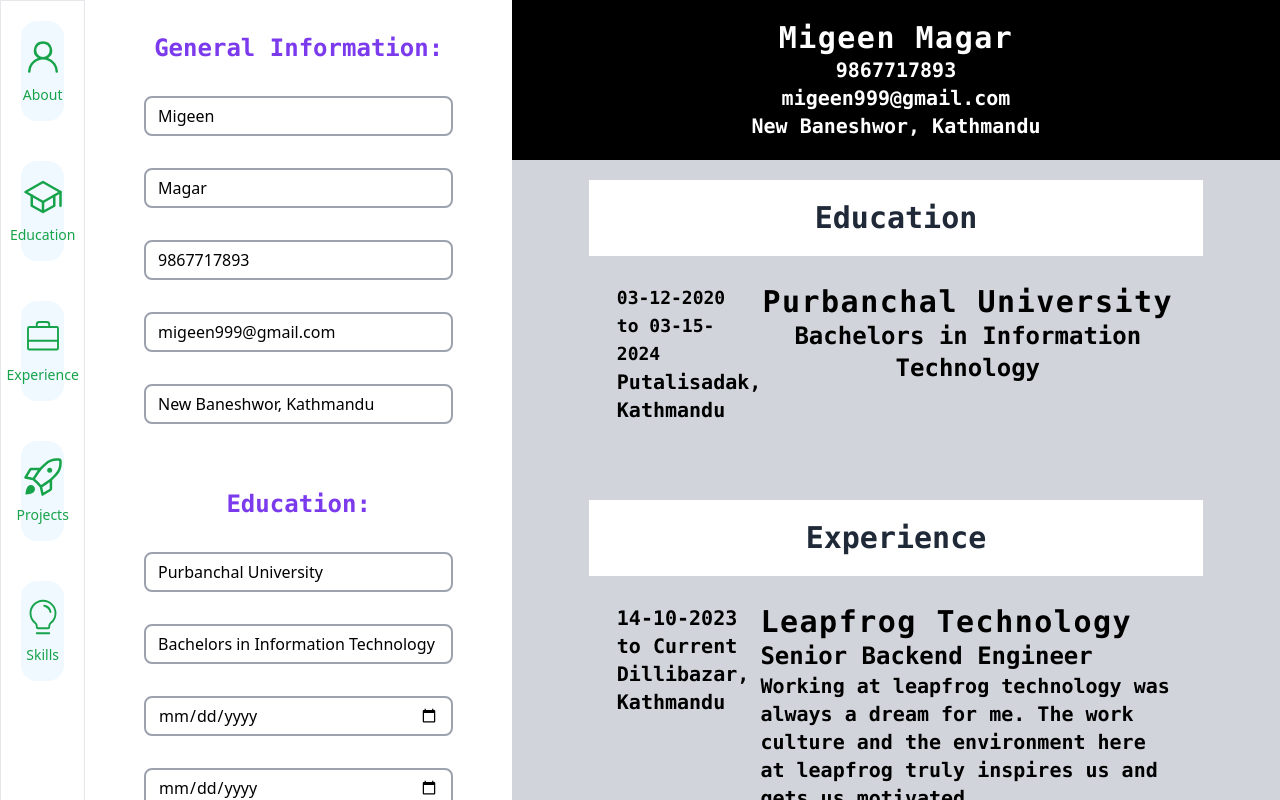
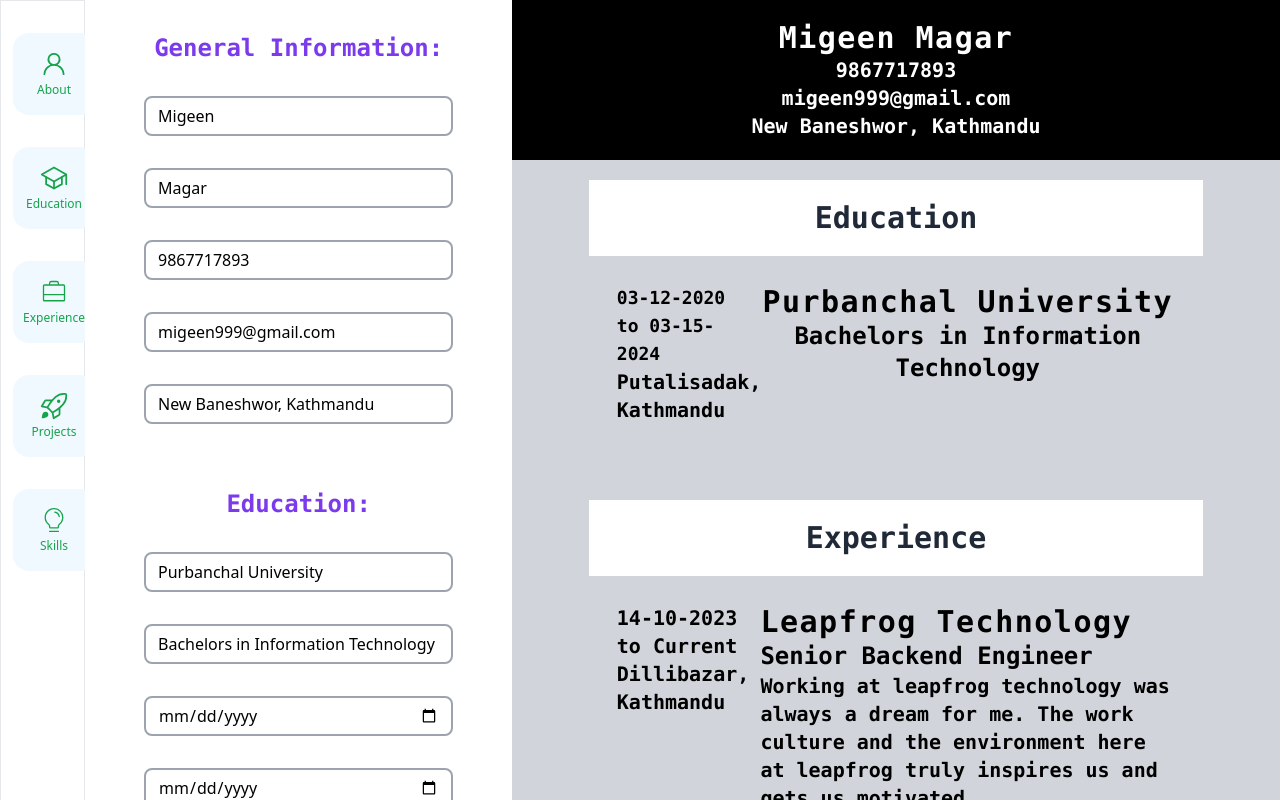
Before and after one commit to Migeen/Resume-Builder, a React (Vite) app: page / in a window 1280 px wide. Shown: the top 800 px of the page. Built offline with nearby package versions, Linux system fonts and the light colour scheme.

Commit message:
first commit of the day

```diff
--- a/index.html
+++ b/index.html
@@ -2,7 +2,6 @@
 <html lang="en">
   <head>
     <meta charset="UTF-8" />
-    <link rel="icon" type="image/svg+xml" href="/vite.svg" />
     <meta name="viewport" content="width=device-width, initial-scale=1.0" />
     <title>Resume Builder</title>
   </head>
--- a/src/components/section/Nav.jsx
+++ b/src/components/section/Nav.jsx
@@ -1,41 +1,42 @@
-import React from 'react'
+import React, { useState } from 'react'
 import { GoPerson, GoRocket } from 'react-icons/go'
 import { IoSchoolOutline } from 'react-icons/io5'
 import { PiLightbulbLight, PiSuitcaseSimpleLight } from 'react-icons/pi'
 
 const Nav = () => {
 
+    const [navigate, setNavigate] = useState();
 
 
     return (
 
         <>
             <nav className='w-1/6 h-auto bg-white border border-gray-200 '>
-                <ul className=' flex flex-col p-5 gap-10'>
-                    <li className='bg-sky-50 active:bg-blue-500 active:text-white text-green-600 hover:bg-nGray duration-300 ease-in-out flex flex-col
-                     cursor-pointer rounded-2xl items-center justify-center p-4 gap-2 '>
-                        <GoPerson className='w-10 h-10' />
-                        <p className='text-sm'>About</p>
+                <ul className=' flex flex-col p-3 pt-8 gap-8'>
+                    <li className='w-[82px] h-[82px] bg-sky-50 active:bg-blue-500 active:text-white text-green-600 hover:bg-nGray duration-300 ease-in-out flex flex-col
+                     cursor-pointer rounded-2xl items-center justify-center py-4 gap-1 '>
+                        <GoPerson className='w-7 h-7' />
+                        <p className='text-xs'>About</p>
                     </li>
-                    <li className='bg-sky-50 text-green-600 hover:bg-nGray duration-300 active:bg-blue-500 active:text-white ease-in-out flex flex-col
-                     cursor-pointer rounded-2xl items-center justify-center p-4 gap-2'>
-                        <IoSchoolOutline className='w-10 h-10'/>
-                        <p className='text-sm'>Education</p>
+                    <li className='bg-sky-50 w-[82px] h-[82px] active:bg-blue-500 active:text-white text-green-600 hover:bg-nGray duration-300 ease-in-out flex flex-col
+                     cursor-pointer rounded-2xl items-center justify-center py-4 px-2 gap-1 '>
+                        <IoSchoolOutline className='w-7 h-7'/>
+                        <p className='text-xs'>Education</p>
                     </li>
-                    <li className='bg-sky-50 text-green-600 hover:bg-nGray duration-300 ease-in-out active:bg-blue-500 active:text-white flex flex-col
-                     cursor-pointer rounded-2xl items-center justify-center p-4 gap-2'>
-                        <PiSuitcaseSimpleLight className='w-10 h-10'/>
-                        <p className='text-sm'>Experience</p>
+                    <li className='bg-sky-50 active:bg-blue-500 w-[82px] h-[82px] active:text-white text-green-600 hover:bg-nGray duration-300 ease-in-out flex flex-col
+                     cursor-pointer rounded-2xl items-center justify-center py-4 px-2 gap-1 '>
+                        <PiSuitcaseSimpleLight className='w-7 h-7'/>
+                        <p className='text-xs'>Experience</p>
                     </li>
-                    <li className='bg-sky-50 text-green-600 hover:bg-nGray active:bg-blue-500 active:text-white duration-300 ease-in-out flex flex-col
-                     cursor-pointer rounded-2xl items-center justify-center p-4 gap-2'>
-                        <GoRocket className='w-10 h-10'/>
-                        <p className='text-sm'>Projects</p>
+                    <li className='bg-sky-50 active:bg-blue-500 active:text-white w-[82px] h-[82px] text-green-600 hover:bg-nGray duration-300 ease-in-out flex flex-col
+                     cursor-pointer rounded-2xl items-center justify-center py-4 px-2 gap-1 '>
+                        <GoRocket className='w-7 h-7'/>
+                        <p className='text-xs'>Projects</p>
                     </li>
-                    <li className='bg-sky-50 text-green-600 active:bg-blue-500 active:text-white hover:bg-nGray duration-300 ease-in-out flex flex-col
-                     cursor-pointer rounded-2xl items-center justify-center p-4 gap-2'>
-                        <PiLightbulbLight className='w-10 h-10'/>
-                        <p className='text-sm'>Skills</p>
+                    <li className='bg-sky-50 active:bg-blue-500 active:text-white text-green-600 w-[82px] h-[82px] hover:bg-nGray duration-300 ease-in-out flex flex-col
+                     cursor-pointer rounded-2xl items-center justify-center py-4 px-2 gap-1 '>
+                        <PiLightbulbLight className='w-7 h-7'/>
+                        <p className='text-xs'>Skills</p>
                     </li>
                 </ul>
             </nav>
```
Also changed, not shown: src/components/body.jsx (+20 -10 lines).
